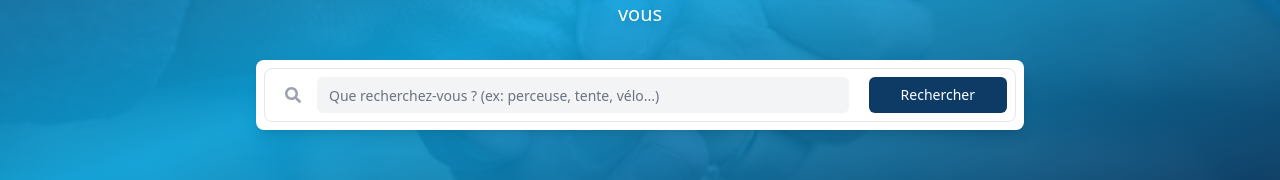
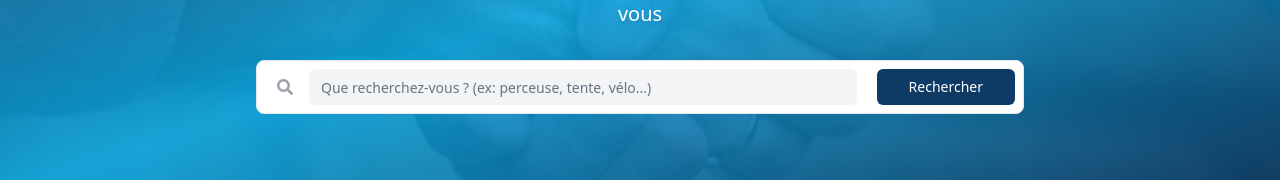
Before and after one commit to Dodanne/Locamat, a React (Vite) app in the folder front-end/: page / in a window 1280 px wide. Shown: the part 309-489 px from the top of the page. Built offline with nearby package versions, Linux system fonts and the light colour scheme; no server answers.

Commit message:
fix banner div

```diff
--- a/front-end/src/pages/Home/Banner.tsx
+++ b/front-end/src/pages/Home/Banner.tsx
@@ -32,14 +32,12 @@ export default function Banner() {
           <p className="text-xl mb-8 text-white drop-shadow-md">
             Entre particuliers et professionnels, trouvez tout ce qu'il vous faut près de chez vous
           </p>
-          <div className="bg-white rounded-lg shadow-lg p-2 flex flex-1 gap-2">
           <SearchBar
             value={search}
             onChange={handleChange}
             onSubmit={handleSubmit}
             onKeyDown={handleKeyDown}
           />
-           </div>
         </div>
       </div>
     </div>
```
